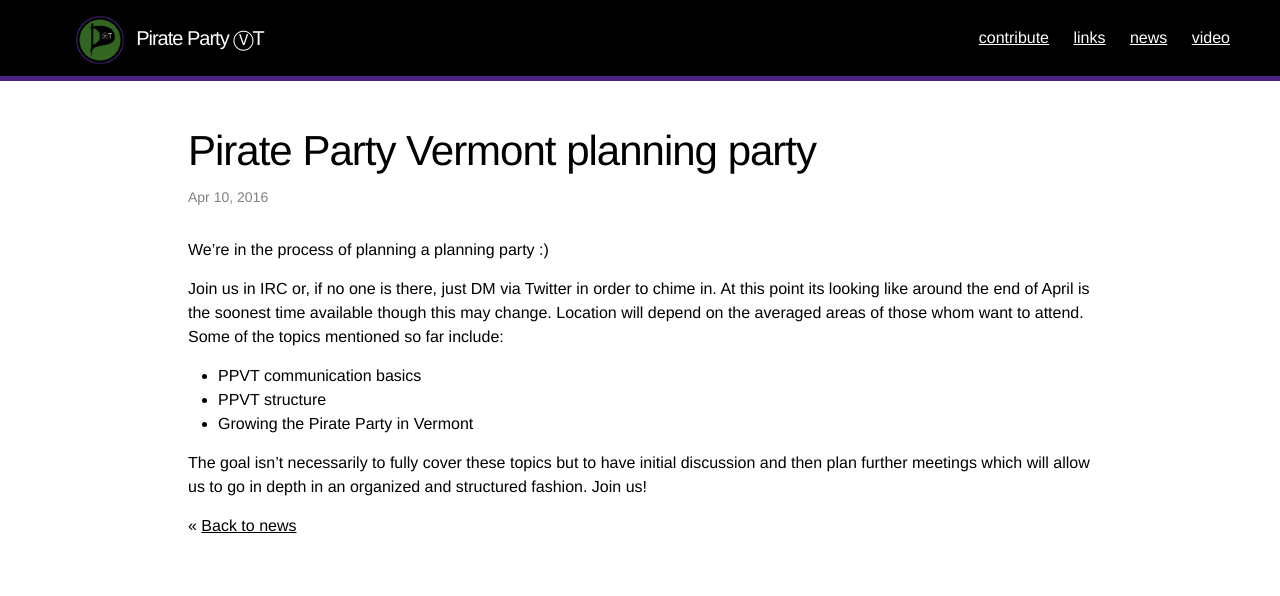
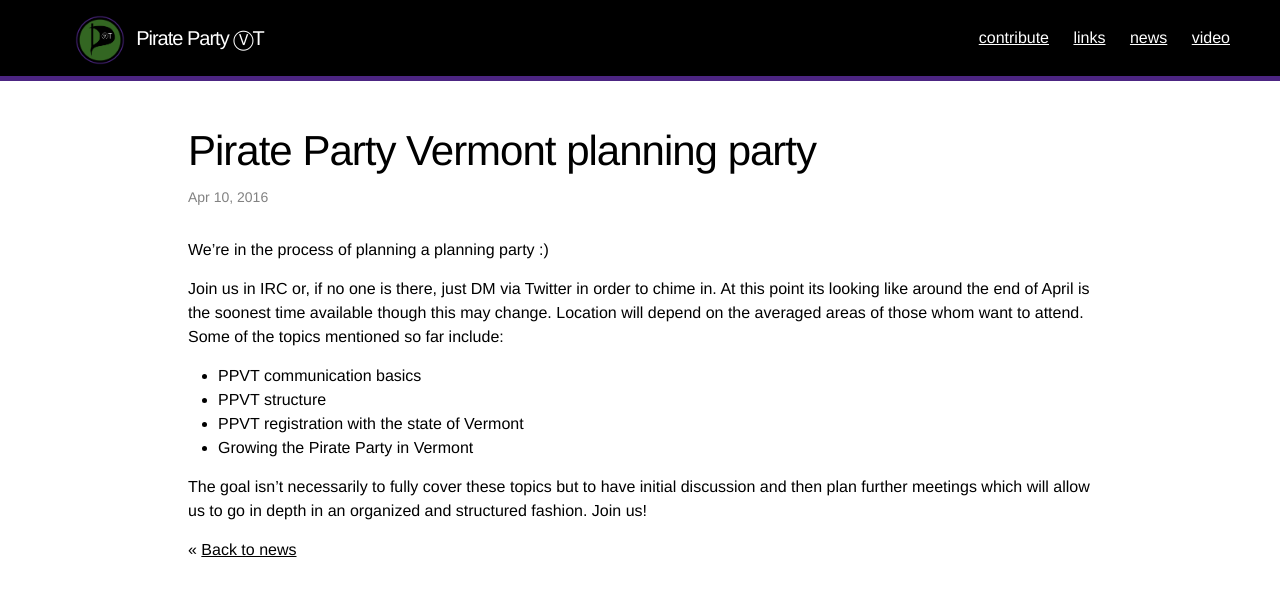
Before and after one commit to PiratePartyVT/piratepartyvt.github.io, a Jekyll site: the page built from _posts/2016-04-10-planning-party.markdown, in a window 1280 px wide and 900 px high. Shown: the top 596 px of the window. Built offline with Jekyll 4.4.1, drawn with Linux system fonts in a browser that asks for light colours.

Commit message:
planning update

```diff
--- a/_posts/2016-04-10-planning-party.markdown
+++ b/_posts/2016-04-10-planning-party.markdown
@@ -11,6 +11,7 @@
 
 * PPVT communication basics
 * PPVT structure
+* PPVT registration with the state of Vermont
 * Growing the Pirate Party in Vermont
 
 The goal isn't necessarily to fully cover these topics but to have initial discussion and then plan further meetings which will allow us to go in depth in an organized and structured fashion. Join us!
```
